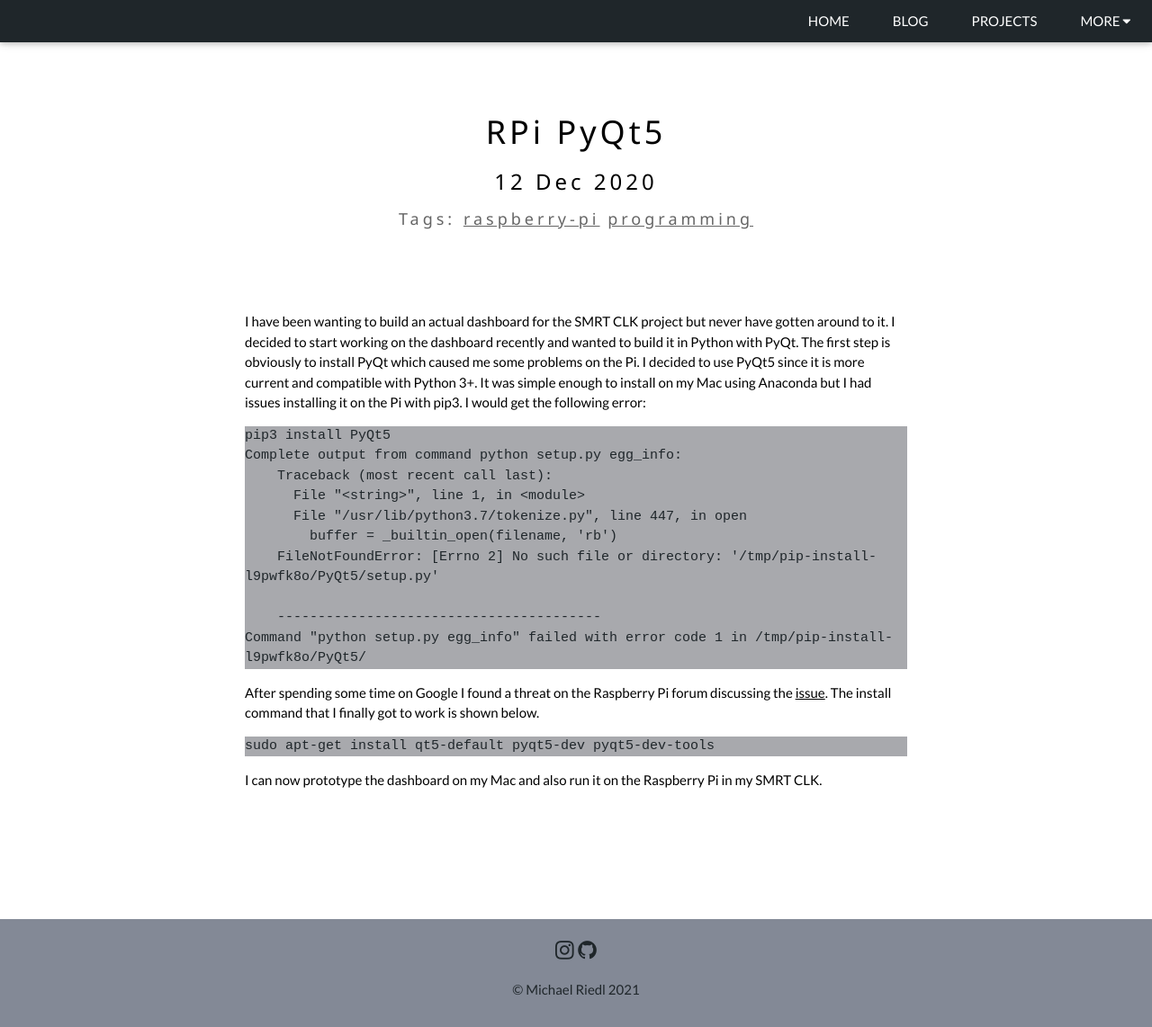
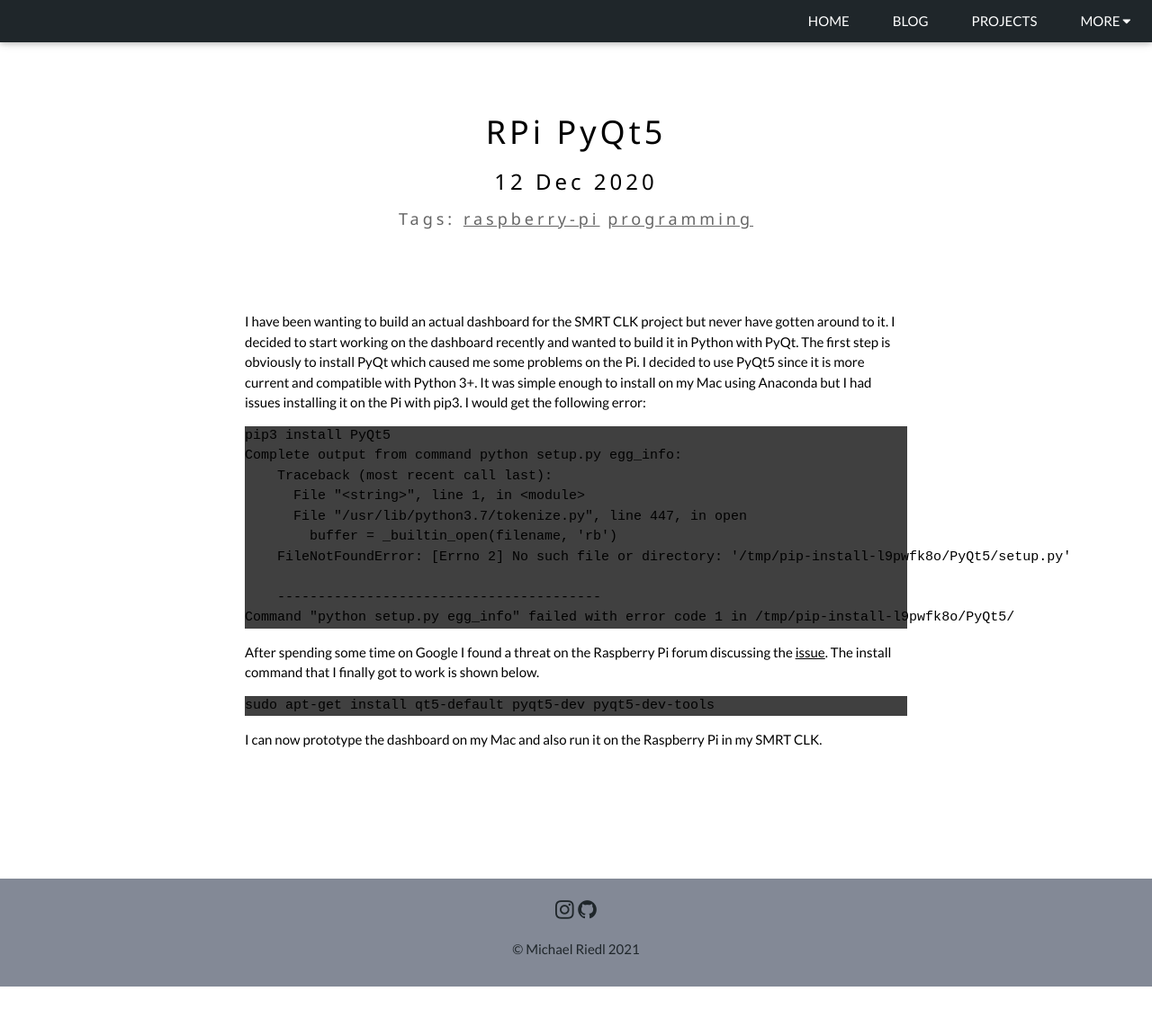
Before and after one commit to michaelriedl/michaelriedl.github.io, a Jekyll site: the page built from _posts/2020-12-12-rpi-pyqt5.md, in a window 1280 px wide and 1142 px high. Shown: the whole window at 90% size. Built offline with Jekyll 4.4.1, drawn with Linux system fonts in a browser that asks for light colours; comment, search, counter and statistics services are not loaded.

Commit message:
Fix highlighting

```diff
--- a/assets/css/riedl.css
+++ b/assets/css/riedl.css
@@ -12,7 +12,7 @@ abbr[title]{border-bottom:none;text-decoration:underline;text-decoration:underli
 b,strong{font-weight:bolder}dfn{font-style:italic}mark{background:#ff0;color:#000}
 small{font-size:80%}sub,sup{font-size:75%;line-height:0;position:relative;vertical-align:baseline}
 sub{bottom:-0.25em}sup{top:-0.5em}figure{margin:1em 40px}img{border-style:none}
-code,kbd,pre,samp{font-family:monospace,monospace;font-size:1em;background-color: #A8A9AD; color: #1F262A;word-wrap:break-word;white-space: pre-wrap}hr{box-sizing:content-box;height:0;overflow:visible}
+/*code,kbd,pre,samp{font-family:monospace,monospace;font-size:1em;background-color: #A8A9AD; color: #1F262A;word-wrap:break-word;white-space: pre-wrap}hr{box-sizing:content-box;height:0;overflow:visible}*/
 button,input,select,textarea,optgroup{font:inherit;margin:0}optgroup{font-weight:bold}
 button,input{overflow:visible}button,select{text-transform:none}
 button,[type=button],[type=reset],[type=submit]{-webkit-appearance:button}
--- a/assets/css/syntax.css
+++ b/assets/css/syntax.css
@@ -1,5 +1,5 @@
-.highlight pre { }
-.highlight .hll { }
+.highlight pre { background-color: #404040 }
+.highlight .hll { background-color: #404040 }
 .highlight .c { color: #999999; font-style: italic } /* Comment */
 .highlight .err { color: #a61717; background-color: #e3d2d2 } /* Error */
 .highlight .g { color: #d0d0d0 } /* Generic */
```
